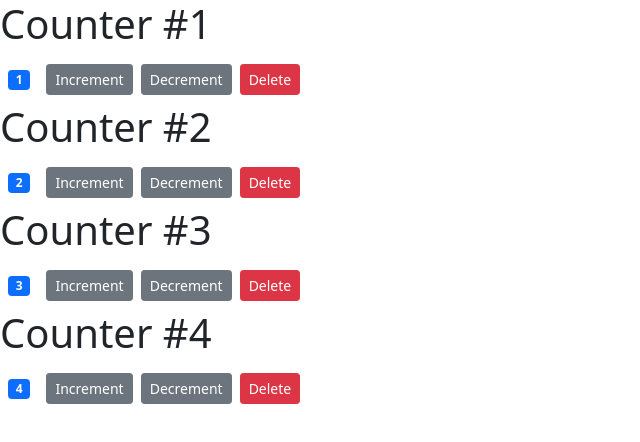
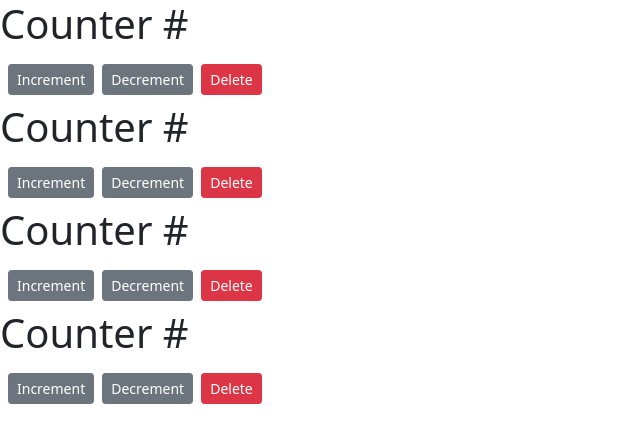
Before and after one commit to abbasi-naim/react-counter-app, a React (Create React App) app: page / in a window 1280 px wide. Shown: the top 442 px of the page, without its empty margins (0-640 px from the left). Built offline with nearby package versions, Linux system fonts and the light colour scheme.

Commit message:
refactoring property of counter

```diff
--- a/src/components/counters.jsx
+++ b/src/components/counters.jsx
@@ -21,10 +21,8 @@ class Counters extends Component {
         {this.state.counters.map((counter) => (
           <Counter
             key={counter.id}
-            value={counter.value}
             onDelete={this.handleDelete}
-            selected
-            id={counter.id}
+            counter={counter}
           />
         ))}
       </div>
```
